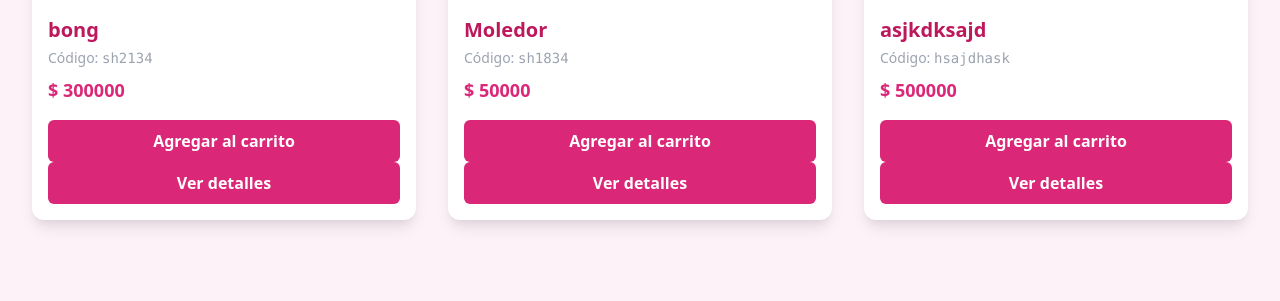
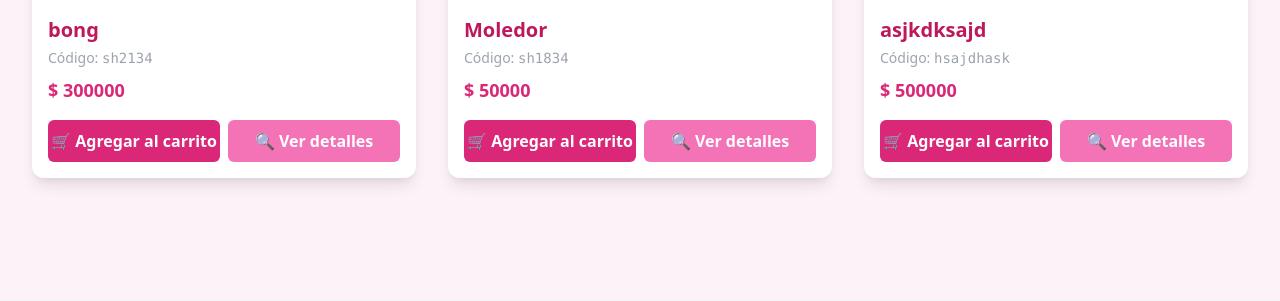
Before and after one commit to rodriggonzalezm/sexshop, a Django app: page /catalogo/ in a window 1280 px wide. Shown: the part 432-733 px from the top of the page. Run offline with Django 5.2, Linux system fonts and the light colour scheme; data comes from the database, SQL or seed files in the repository.

Commit message:
Agregar vista de detalle de producto e imágenes adicionalesssssssss

```diff
--- a/core/templates/core/catalogo.html
+++ b/core/templates/core/catalogo.html
@@ -44,22 +44,24 @@ Catálogo de Productos Eróticos | Triple Equis, Sexshop en Concepción
         <p class="text-gray-400 text-sm mb-2">Código: <span class="font-mono">{{ producto.codigo }}</span></p>
         <p class="text-pink-600 font-extrabold text-lg mb-4">$ {{ producto.precio|floatformat:0 }}</p>
 
-        <form method="post" action="{% url 'agregar_al_carrito' producto.codigo %}" class="mt-auto">
-          {% csrf_token %}
-          <button type="submit"
-            class="w-full bg-pink-600 hover:bg-pink-700 text-white font-semibold py-2 rounded-md focus:outline-none focus:ring-2 focus:ring-pink-400 focus:ring-offset-1 transition-colors duration-200"
-            aria-label="Agregar {{ producto.nombre }} al carrito">
-            Agregar al carrito
-          </button>
-          <br>
+        <div class="mt-auto flex gap-2">
+          <form method="post" action="{% url 'agregar_al_carrito' producto.codigo %}" class="flex-1">
+            {% csrf_token %}
+            <button type="submit"
+              class="w-full bg-pink-600 hover:bg-pink-700 text-white font-semibold py-2 rounded-md focus:outline-none focus:ring-2 focus:ring-pink-400 focus:ring-offset-1 transition-colors duration-200"
+              aria-label="Agregar {{ producto.nombre }} al carrito">
+              🛒 Agregar al carrito
+            </button>
+          </form>
+
           <a href="{% url 'producto_detalle' producto.codigo %}"
-            class="w-full block bg-pink-600 hover:bg-pink-700 text-white font-semibold py-2 rounded-md focus:outline-none focus:ring-2 focus:ring-pink-400 focus:ring-offset-1 transition-colors duration-200 text-center"
+            class="flex-1 bg-pink-400 hover:bg-pink-500 text-white font-semibold py-2 rounded-md focus:outline-none focus:ring-2 focus:ring-pink-300 focus:ring-offset-1 transition-colors duration-200 text-center"
             role="button" aria-label="Ver detalles de {{ producto.nombre }}">
-            Ver detalles
+            🔍 Ver detalles
           </a>
+        </div>
+      </div>
 
-        </form>
-      </div>
     </article>
     {% empty %}
     <p class="text-center text-gray-600 col-span-full">No hay productos disponibles en este momento.</p>
```
